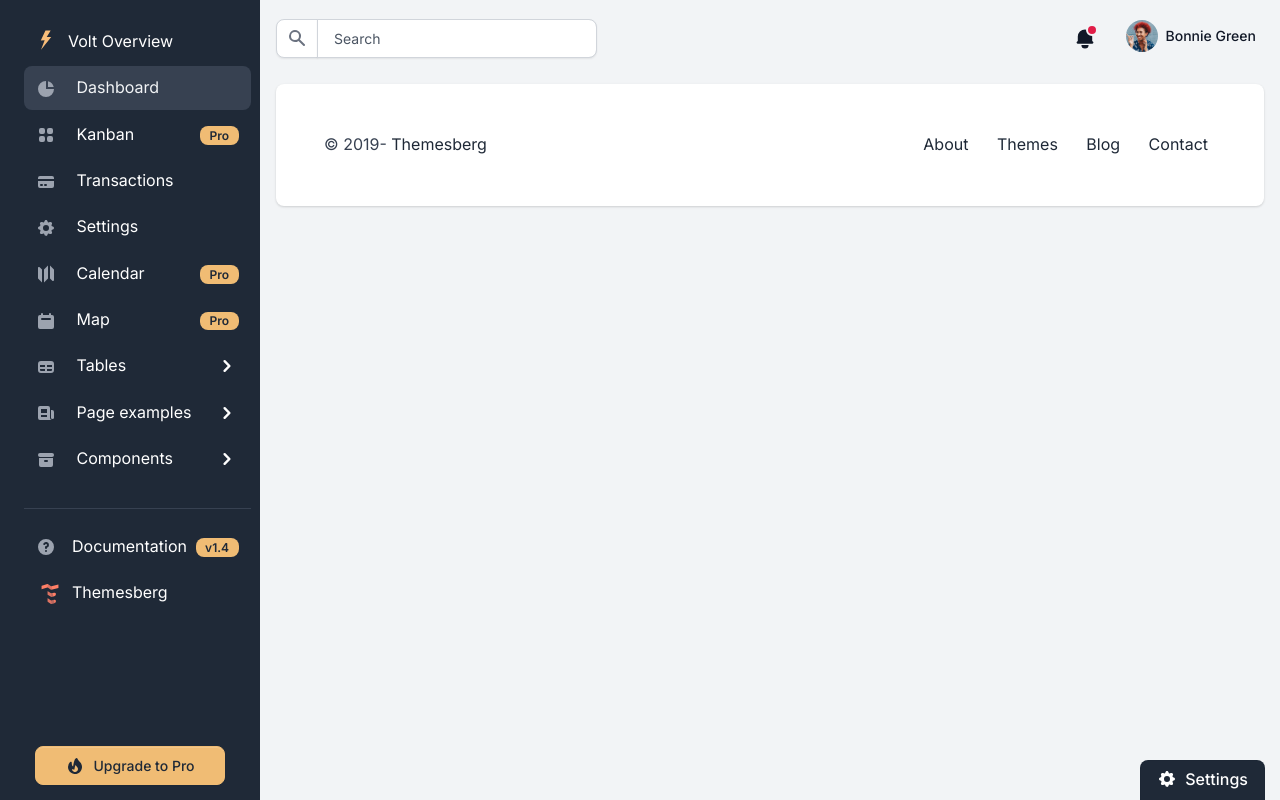
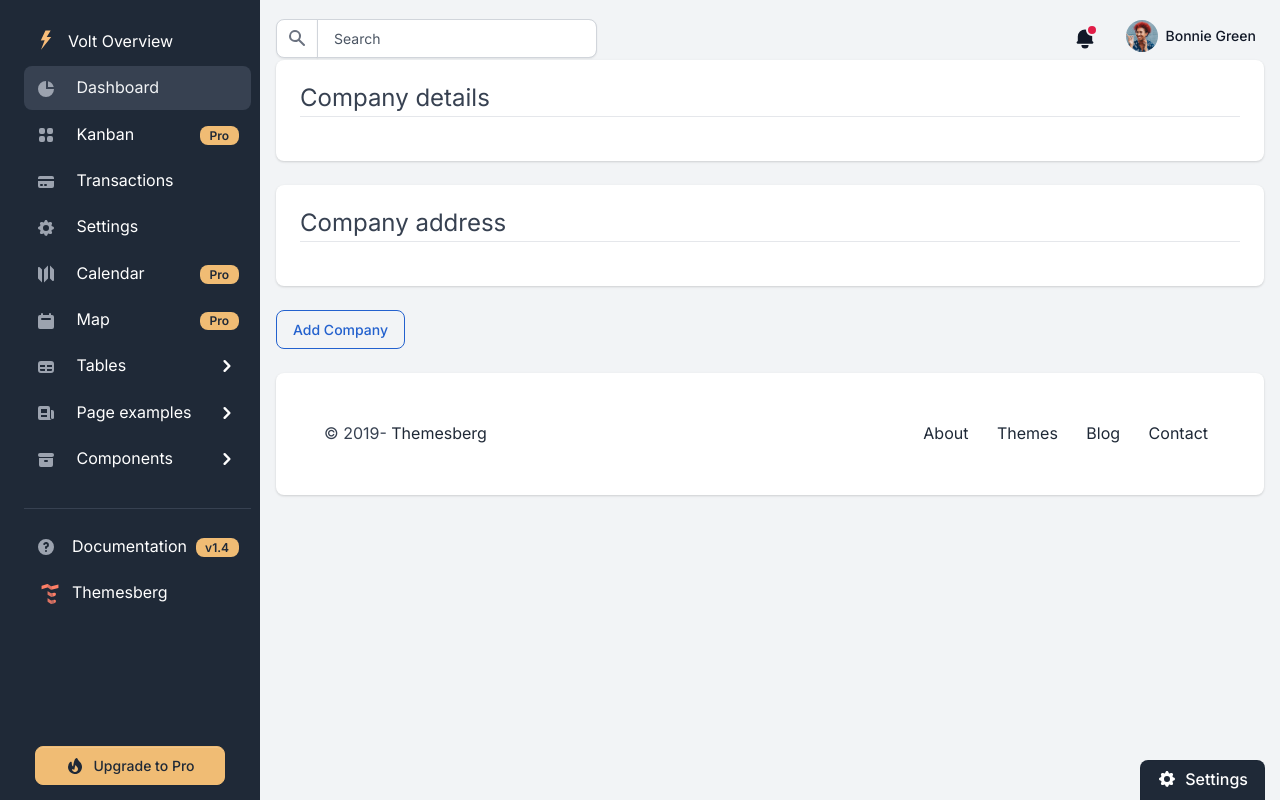
Before and after one commit to Luczho/CashflowManager, a Django app: page /add/company/ in a window 1280 px wide. Run offline with Django 4.2, Linux system fonts and the light colour scheme; some libraries are stand-ins or nearby versions.

Commit message:
feat: add html and forms to template

```diff
--- a/costs_records/templates/costs_records/add-company-form.html
+++ b/costs_records/templates/costs_records/add-company-form.html
@@ -1,4 +1,28 @@
 {% extends 'costs_records/base.html' %}
 {% load crispy_forms_tags %}
 {% block content %}
+    <div class="content-section">
+        <form method="POST">
+            {% csrf_token %}
+            <div class="card border-0 shadow mb-4">
+                <div class="card-body">
+                    <fieldset class="form-group">
+                        <legend class="border-bottom mb-4">Company details</legend>
+                        {{ company_form | crispy }}
+                    </fieldset>
+                </div>
+            </div>
+            <div class="card border-0 shadow mb-4">
+                <div class="card-body">
+                    <fieldset class="form-group">
+                        <legend class="border-bottom mb-4">Company address</legend>
+                        {{ address_form | crispy }}
+                    </fieldset>
+                </div>
+            </div>
+            <div class="form-group">
+                <button class="btn btn-outline-info" type="submit">Add Company</button>
+            </div>
+        </form>
+    </div>
 {% endblock %}
```
